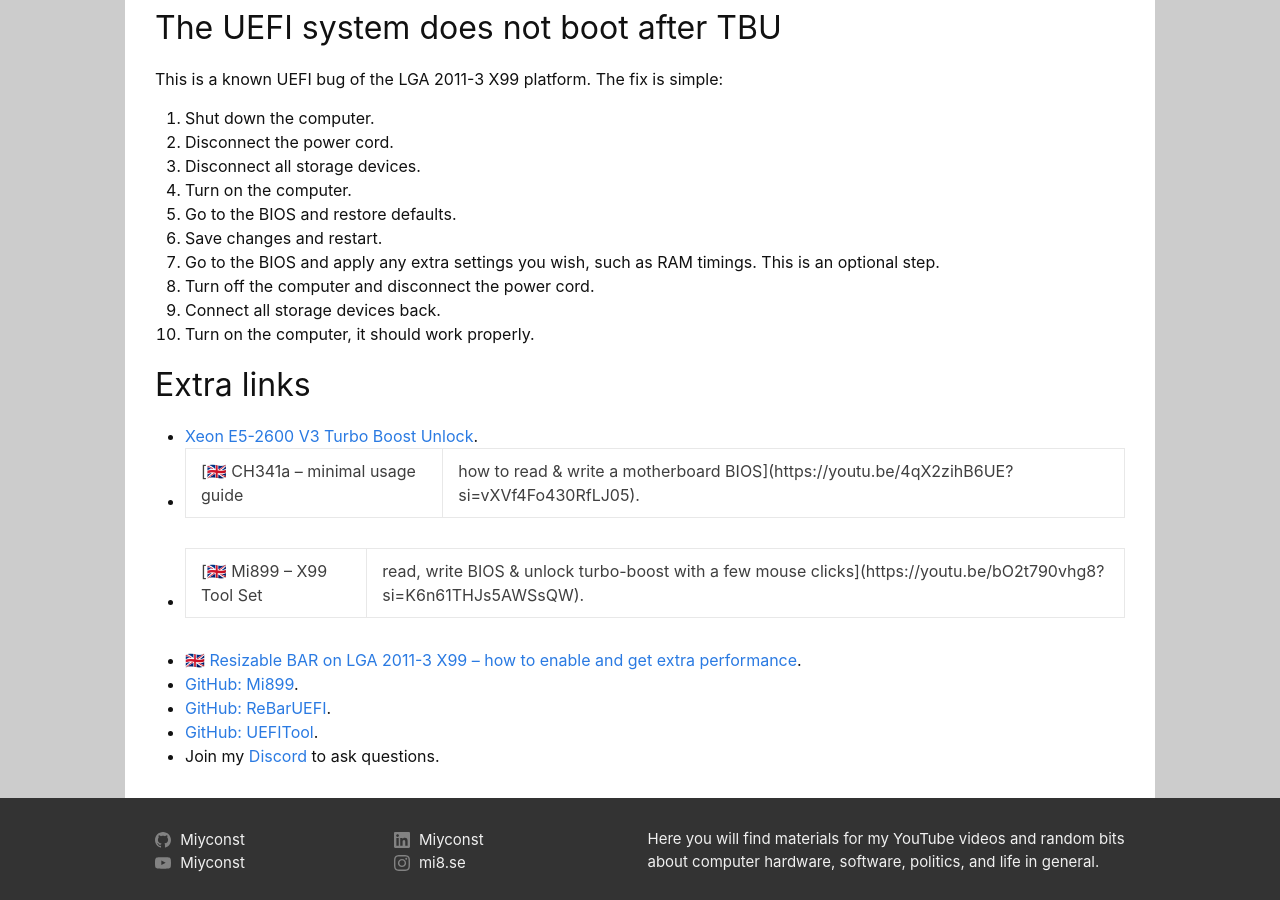
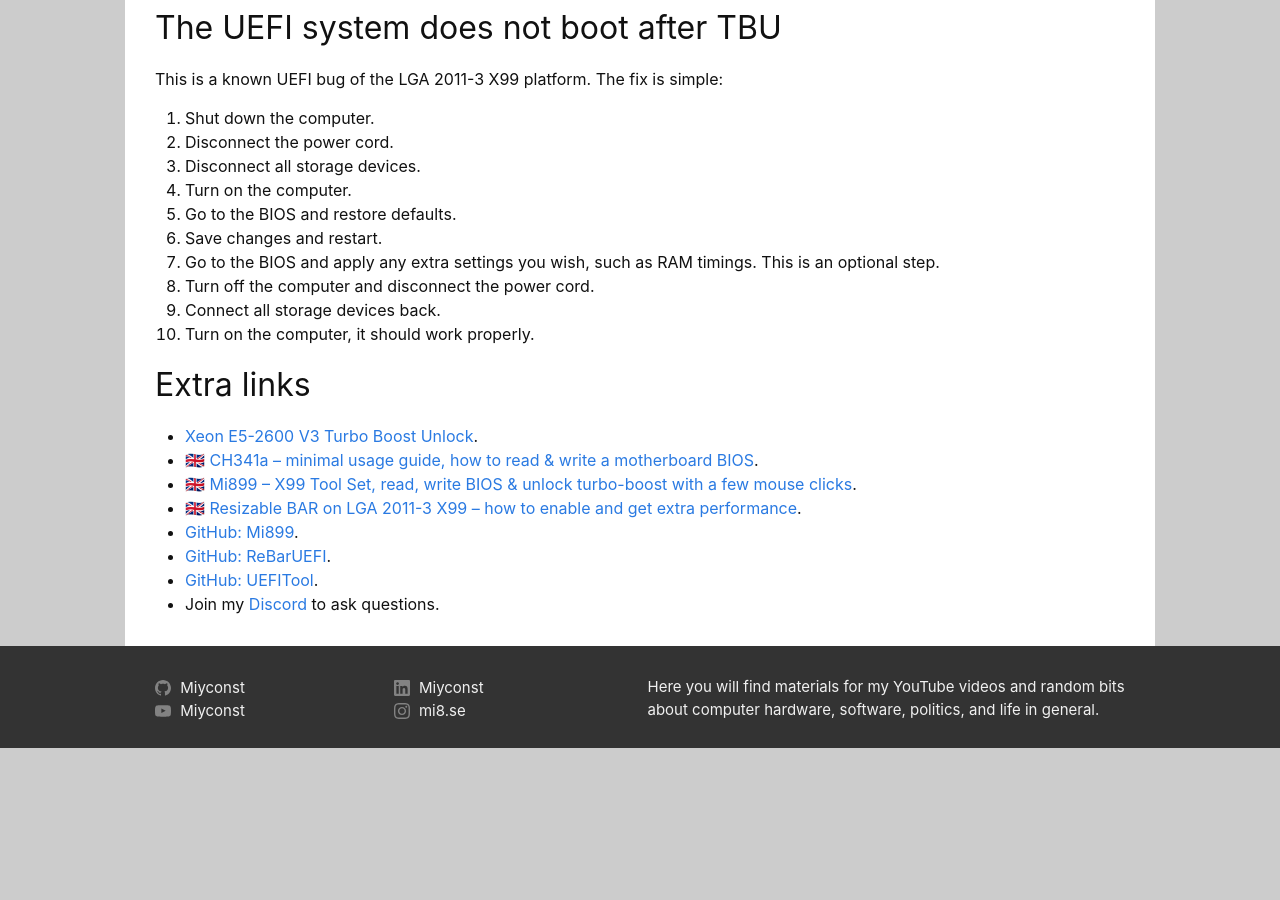
Before and after one commit to miyconst/miyconst.github.io, a Jekyll site: the page built from _posts/2023-11-18-tbu-s3turbotool.markdown, in a window 1280 px wide and 900 px high, scrolled down 6502 px. Built offline with Jekyll 4.4.1, drawn with Linux system fonts in a browser that asks for light colours; after the commit the page ends 7250 px from its top, so only the background shows below that.

Commit message:
Update 2023-11-18-tbu-s3turbotool.markdown

```diff
--- a/_posts/2023-11-18-tbu-s3turbotool.markdown
+++ b/_posts/2023-11-18-tbu-s3turbotool.markdown
@@ -129,8 +129,8 @@
 ## Extra links
 
 - [Xeon E5-2600 V3 Turbo Boost Unlock](https://miyconst.github.io/hardware/cpu/intel/2020/01/04/xeon-e5-2600-v3-turbo-boost-unlock.html).
-- [🇬🇧 CH341a – minimal usage guide | how to read & write a motherboard BIOS](https://youtu.be/4qX2zihB6UE?si=vXVf4Fo430RfLJ05).
-- [🇬🇧 Mi899 – X99 Tool Set | read, write BIOS & unlock turbo-boost with a few mouse clicks](https://youtu.be/bO2t790vhg8?si=K6n61THJs5AWSsQW).
+- [🇬🇧 CH341a – minimal usage guide, how to read & write a motherboard BIOS](https://youtu.be/4qX2zihB6UE?si=vXVf4Fo430RfLJ05).
+- [🇬🇧 Mi899 – X99 Tool Set, read, write BIOS & unlock turbo-boost with a few mouse clicks](https://youtu.be/bO2t790vhg8?si=K6n61THJs5AWSsQW).
 - [🇬🇧 Resizable BAR on LGA 2011-3 X99 – how to enable and get extra performance](https://youtu.be/vcJDWMpxpjE?si=QOibXP_UBVaNrdZx).
 - [GitHub: Mi899](https://github.com/miyconst/Mi899).
 - [GitHub: ReBarUEFI](https://github.com/xCuri0/ReBarUEFI/releases).
```
